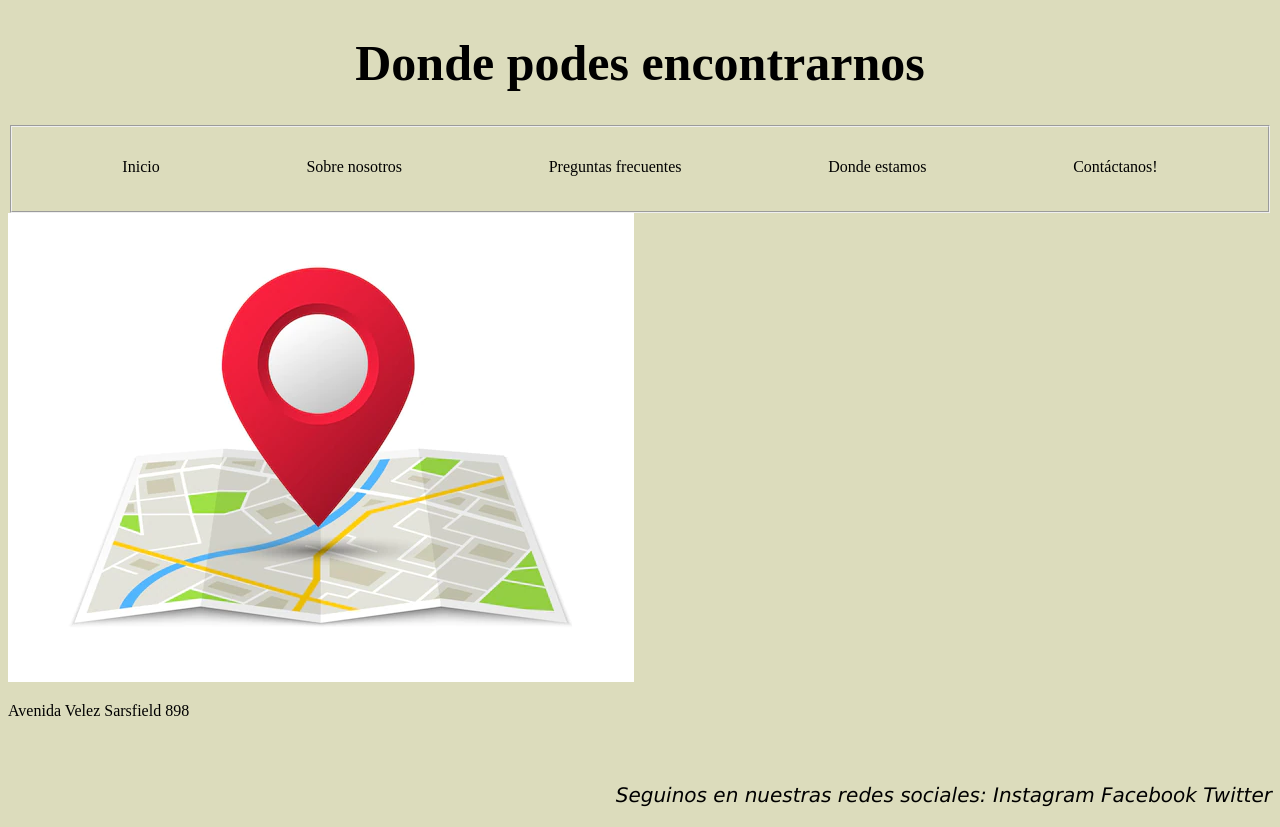
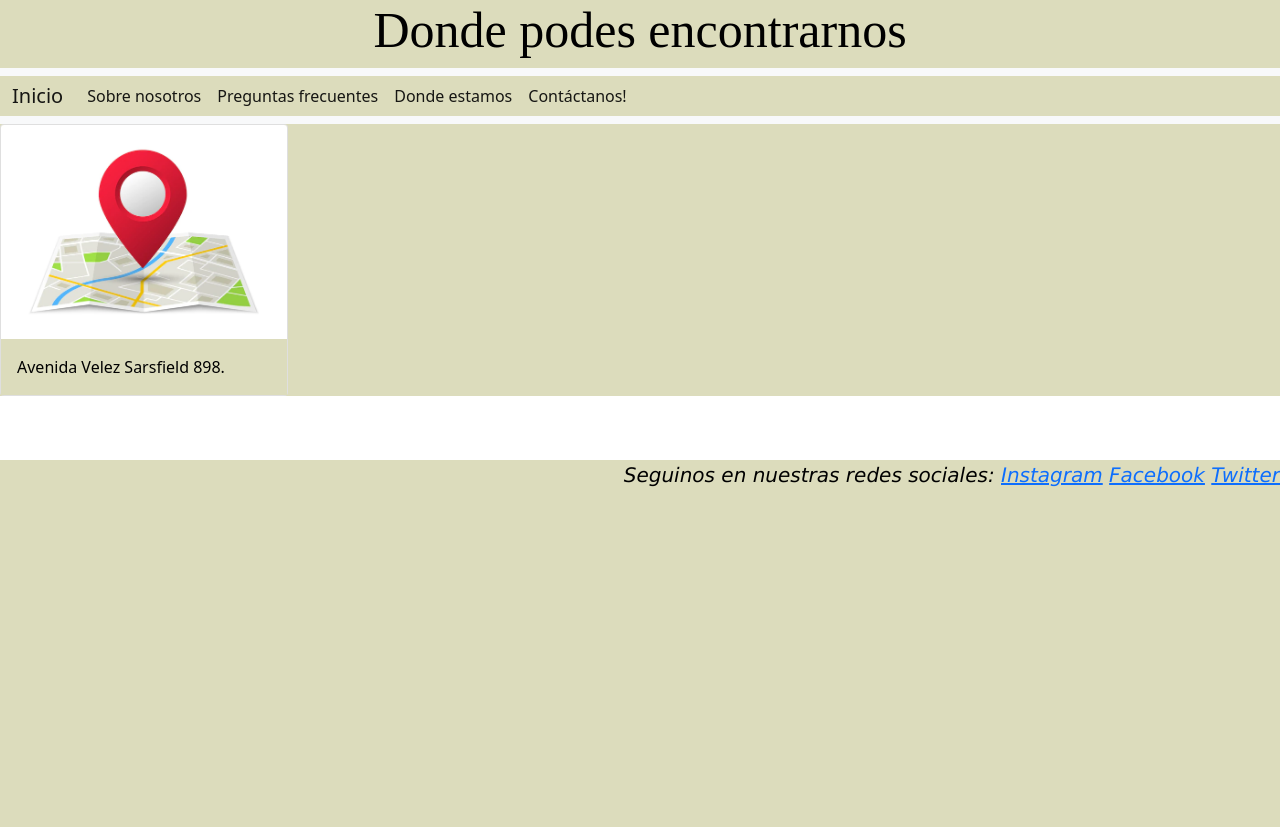
Before and after one commit to benjapadilla1/github-entrega, a plain HTML site: page secciones/ubicaciones.html in a window 1280 px wide. After the commit the page ends 800 px from the top, so only its background shows below. Drawn offline with nearby package versions, Linux system fonts and the light colour scheme.

Commit message:
agregando bootstrap a todos los html

```diff
--- a/css/style.css
+++ b/css/style.css
@@ -124,3 +124,11 @@ footer{
         gap: 5px;
     }
     }
+/* contacto.html */
+@media screen and (max-width:1180px) {
+    .area{
+        width: 60%;
+
+    }
+
+}
--- a/secciones/ubicaciones.html
+++ b/secciones/ubicaciones.html
@@ -1,44 +1,55 @@
 <!DOCTYPE html>
 <html lang="en">
+
 <head>
     <meta charset="UTF-8">
     <meta http-equiv="X-UA-Compatible" content="IE=edge">
     <meta name="viewport" content="width=device-width, initial-scale=1.0">
+    <link href="https://cdn.jsdelivr.net/npm/bootstrap@5.1.3/dist/css/bootstrap.min.css" rel="stylesheet"
+        integrity="sha384-1BmE4kWBq78iYhFldvKuhfTAU6auU8tT94WrHftjDbrCEXSU1oBoqyl2QvZ6jIW3" crossorigin="anonymous">
     <title>ubicaciones</title>
     <link rel="stylesheet" href="../css/style.css">
 </head>
+
 <body>
     <header>
         <h1>
             Donde podes encontrarnos
         </h1>
-        <fieldset class="tabla">
-        <nav>
-            <ul class="lista">
-                <li>
-                    <a href="../index.html">Inicio</a>
+        <nav class="navbar navbar-expand-lg navbar-light bg-light">
+            <div class="container-fluid">
+                <a class="navbar-brand" href="../index.html">Inicio</a>
+                <button class="navbar-toggler" type="button" data-bs-toggle="collapse" data-bs-target="#navbarNav"
+                    aria-controls="navbarNav" aria-expanded="false" aria-label="Toggle navigation">
+                    <span class="navbar-toggler-icon"></span>
+                </button>
+                <div class="collapse navbar-collapse" id="navbarNav">
+                    <ul class="navbar-nav">
+                        <li class="nav-item">
+                            <a class="nav-link active" aria-current="page" href="nosotros.html">Sobre nosotros</a>
                         </li>
-                <li>
-                    <a href="nosotros.html">Sobre nosotros</a>
+                        <li class="nav-item">
+                            <a class="nav-link active" href="preguntas.html">Preguntas frecuentes</a>
                         </li>
-                <li>
-                    <a href="preguntas.html">Preguntas frecuentes</a>
+                        <li class="nav-item">
+                            <a class="nav-link active" href="ubicaciones.html">Donde estamos</a>
                         </li>
-                <li>
-                    <a href="ubicaciones.html">Donde estamos</a>
-                </li>
-                <li>
-                    <a href="contacto.html">Contáctanos!</a>
+                        <li class="nav-item">
+                            <a class="nav-link active" href="contacto.html">Contáctanos!</a>
                         </li>
                     </ul>
+                </div>
+            </div>
         </nav>
         </fieldset>
     </header>
     <main>
-        <img src="../img/mapa.webp" alt="mapa">
-        <p>
-            Avenida Velez Sarsfield 898
-        </p>
+        <div class="card" style="width: 18rem;">
+            <img src="../img/mapa.webp" class="card-img-top" alt="...">
+            <div class="card-body">
+                <p class="card-text">Avenida Velez Sarsfield 898.</p>
+            </div>
+        </div>
     </main>
     <footer>
         <p>
@@ -48,5 +59,9 @@
             <a href="https://twitter.com">Twitter</a>
         </p>
     </footer>
+    <script src="https://cdn.jsdelivr.net/npm/bootstrap@5.1.3/dist/js/bootstrap.bundle.min.js"
+        integrity="sha384-ka7Sk0Gln4gmtz2MlQnikT1wXgYsOg+OMhuP+IlRH9sENBO0LRn5q+8nbTov4+1p" crossorigin="anonymous">
+    </script>
 </body>
+
 </html>
```
Also changed, not shown: secciones/contacto.html (+38 -25 lines), secciones/preguntas.html (+50 -21 lines). Lines whose indentation alone changed are shown as unchanged.
